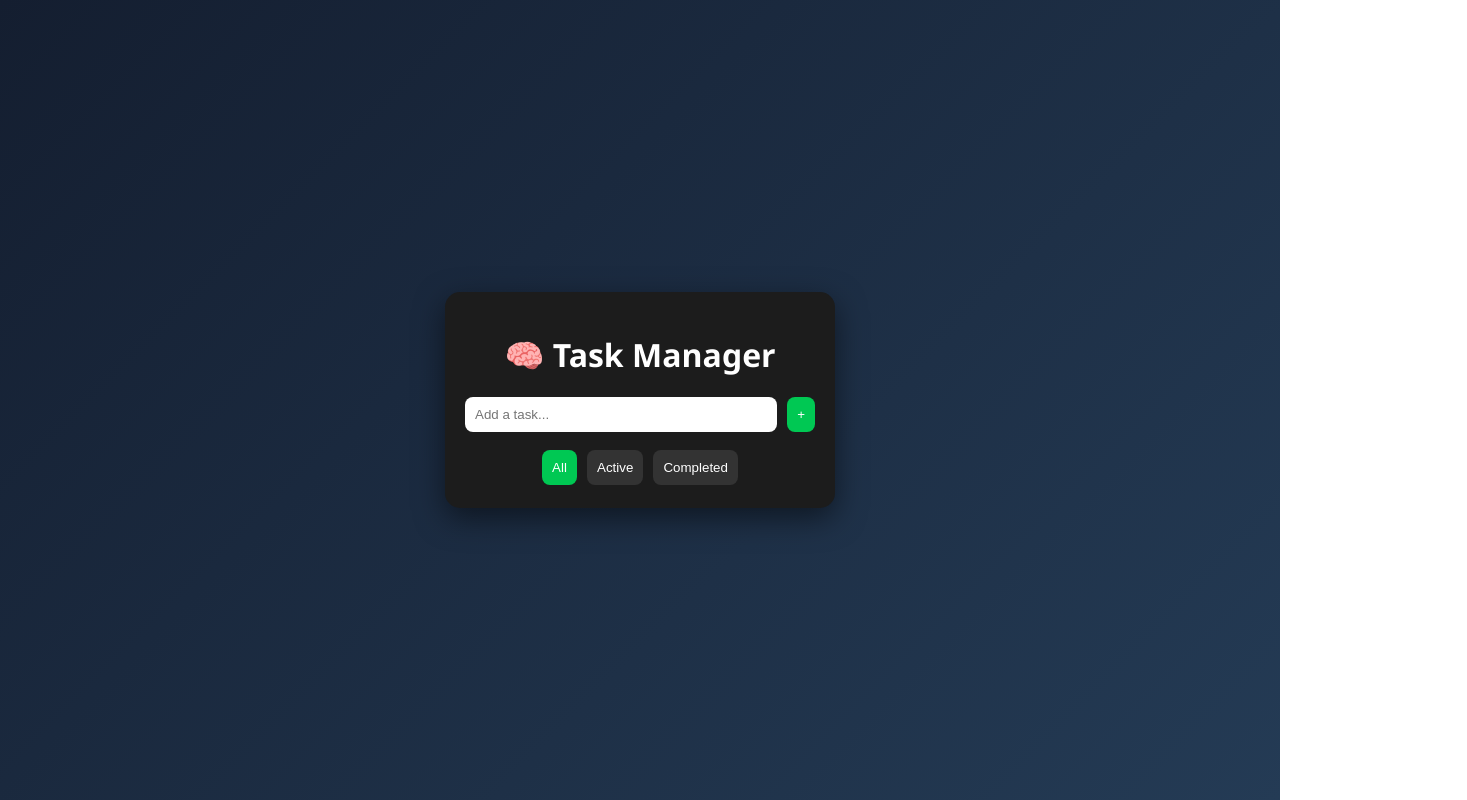
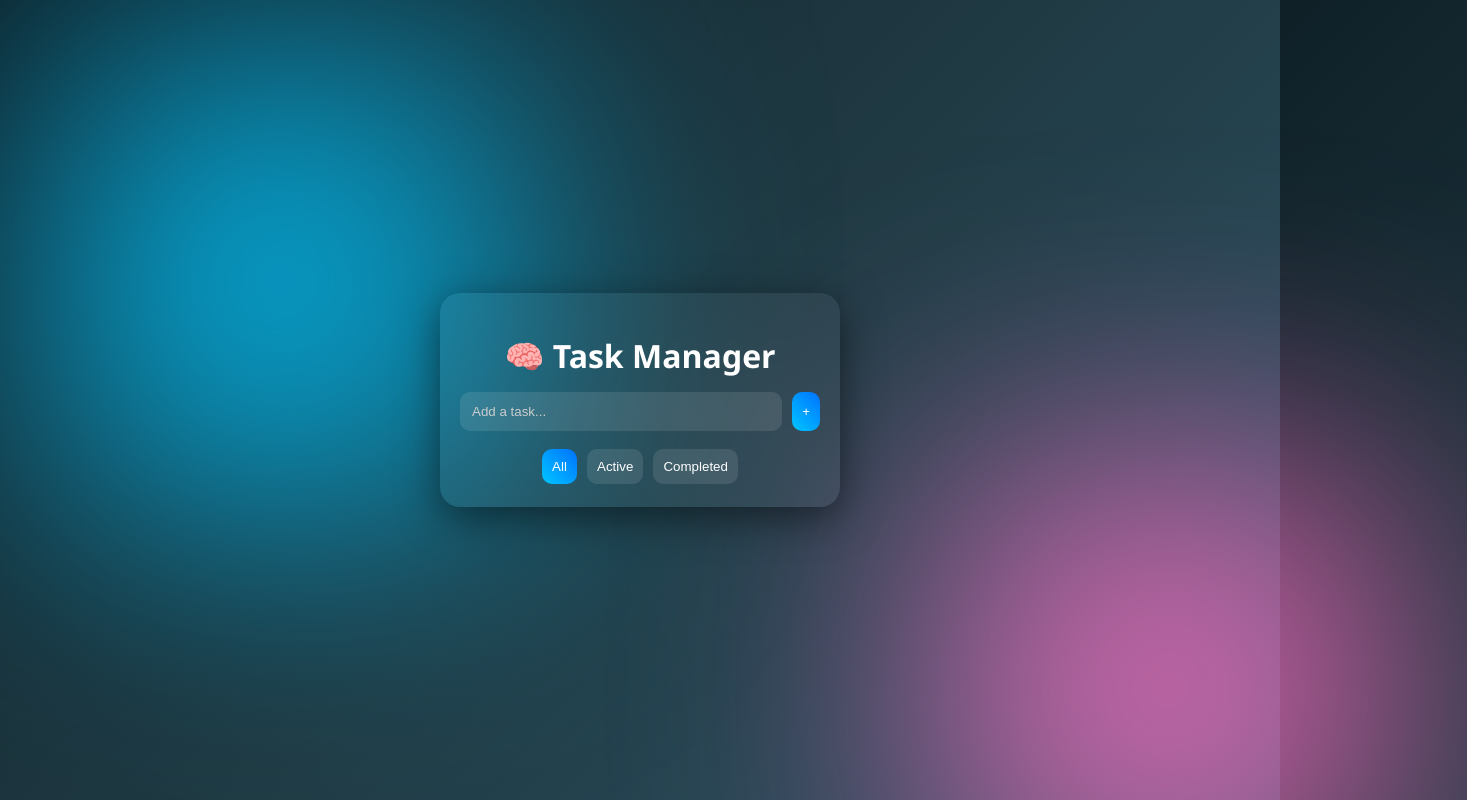
Before and after one commit to baalasrinidhi2007/task_manager, a plain HTML site: page index.html in a window 1280 px wide. Shown: the top 800 px of the page, 1467 px wide, since content can reach past the window. Drawn offline with Linux system fonts and the light colour scheme.

Commit message:
Update index.html

```diff
--- a/index.html
+++ b/index.html
@@ -7,24 +7,60 @@
 body {
     margin: 0;
     font-family: 'Segoe UI', sans-serif;
-            background: linear-gradient(135deg, #141e30, #243b55);
-            color: white;
+    background: linear-gradient(135deg, #0f2027, #203a43, #2c5364);
+    height: 100vh;
     display: flex;
     justify-content: center;
     align-items: center;
-            height: 100vh;
+    overflow: hidden;
 }
 
+/* Animated gradient glow */
+body::before {
+    content: "";
+    position: absolute;
+    width: 600px;
+    height: 600px;
+    background: radial-gradient(circle, #00c6ff, transparent);
+    top: -100px;
+    left: -100px;
+    filter: blur(120px);
+    animation: move 10s infinite alternate;
+}
+
+body::after {
+    content: "";
+    position: absolute;
+    width: 600px;
+    height: 600px;
+    background: radial-gradient(circle, #ff6ec4, transparent);
+    bottom: -100px;
+    right: -100px;
+    filter: blur(120px);
+    animation: move 12s infinite alternate-reverse;
+}
+
+@keyframes move {
+    from { transform: translate(0,0); }
+    to { transform: translate(100px, 100px); }
+}
+
+/* Glass card */
 .app {
-            background: #1c1c1c;
+    position: relative;
+    background: rgba(255,255,255,0.05);
+    backdrop-filter: blur(20px);
     padding: 20px;
-            border-radius: 15px;
-            width: 350px;
-            box-shadow: 0 10px 30px rgba(0,0,0,0.5);
+    border-radius: 20px;
+    width: 360px;
+    box-shadow: 0 10px 40px rgba(0,0,0,0.5);
+    color: white;
+    z-index: 1;
 }
 
 h1 {
     text-align: center;
+    margin-bottom: 15px;
 }
 
 .input-section {
@@ -34,29 +70,37 @@
 
 input {
     flex: 1;
-            padding: 10px;
-            border-radius: 8px;
+    padding: 12px;
+    border-radius: 10px;
     border: none;
     outline: none;
+    background: rgba(255,255,255,0.1);
+    color: white;
+}
+
+input::placeholder {
+    color: #ccc;
 }
 
 button {
     padding: 10px;
     border: none;
-            border-radius: 8px;
+    border-radius: 10px;
     cursor: pointer;
     transition: 0.2s;
 }
 
+/* Gradient button */
 .add-btn {
-            background: #00c853;
+    background: linear-gradient(45deg, #00c6ff, #0072ff);
     color: white;
 }
 
 .add-btn:hover {
-            background: #00e676;
+    transform: scale(1.05);
 }
 
+/* Filters */
 .filters {
     margin-top: 15px;
     text-align: center;
@@ -64,22 +108,28 @@
 
 .filters button {
     margin: 3px;
-            background: #333;
+    background: rgba(255,255,255,0.1);
     color: white;
 }
 
 .filters button.active {
-            background: #00c853;
+    background: linear-gradient(45deg, #00c6ff, #0072ff);
 }
 
+/* Tasks */
 .task {
-            background: #2a2a2a;
+    background: rgba(255,255,255,0.08);
     margin-top: 10px;
-            padding: 10px;
-            border-radius: 10px;
+    padding: 12px;
+    border-radius: 12px;
     display: flex;
     justify-content: space-between;
     align-items: center;
+    transition: 0.2s;
+}
+
+.task:hover {
+    transform: scale(1.02);
 }
 
 .task span {
@@ -88,17 +138,17 @@
 
 .done {
     text-decoration: line-through;
-            color: gray;
+    color: #aaa;
 }
 
 .actions button {
     margin-left: 5px;
-            background: #444;
+    background: rgba(255,255,255,0.15);
     color: white;
 }
 
 .actions button:hover {
-            background: #666;
+    background: rgba(255,255,255,0.3);
 }
 </style>
 </head>
```
Lines whose indentation alone changed are shown as unchanged.
